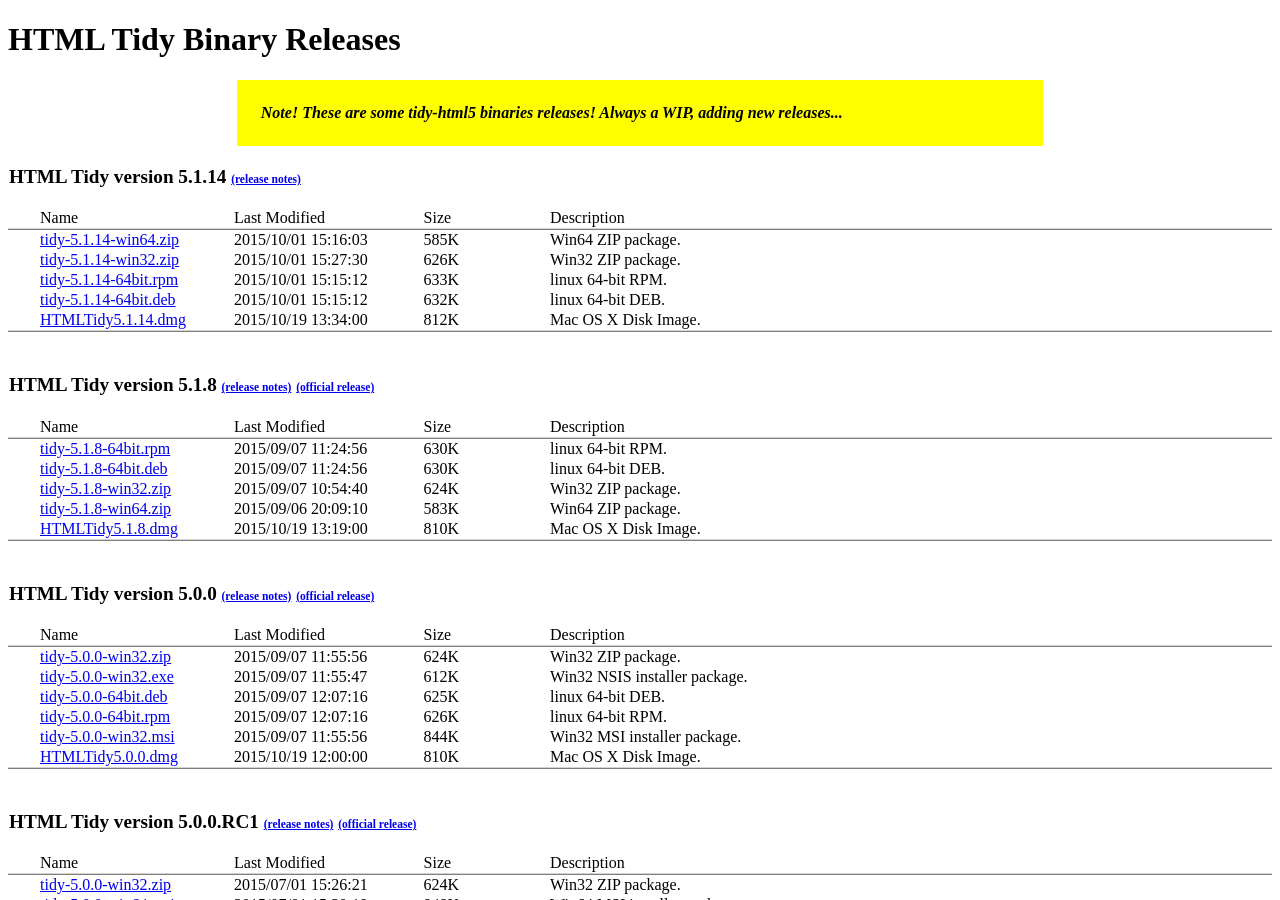
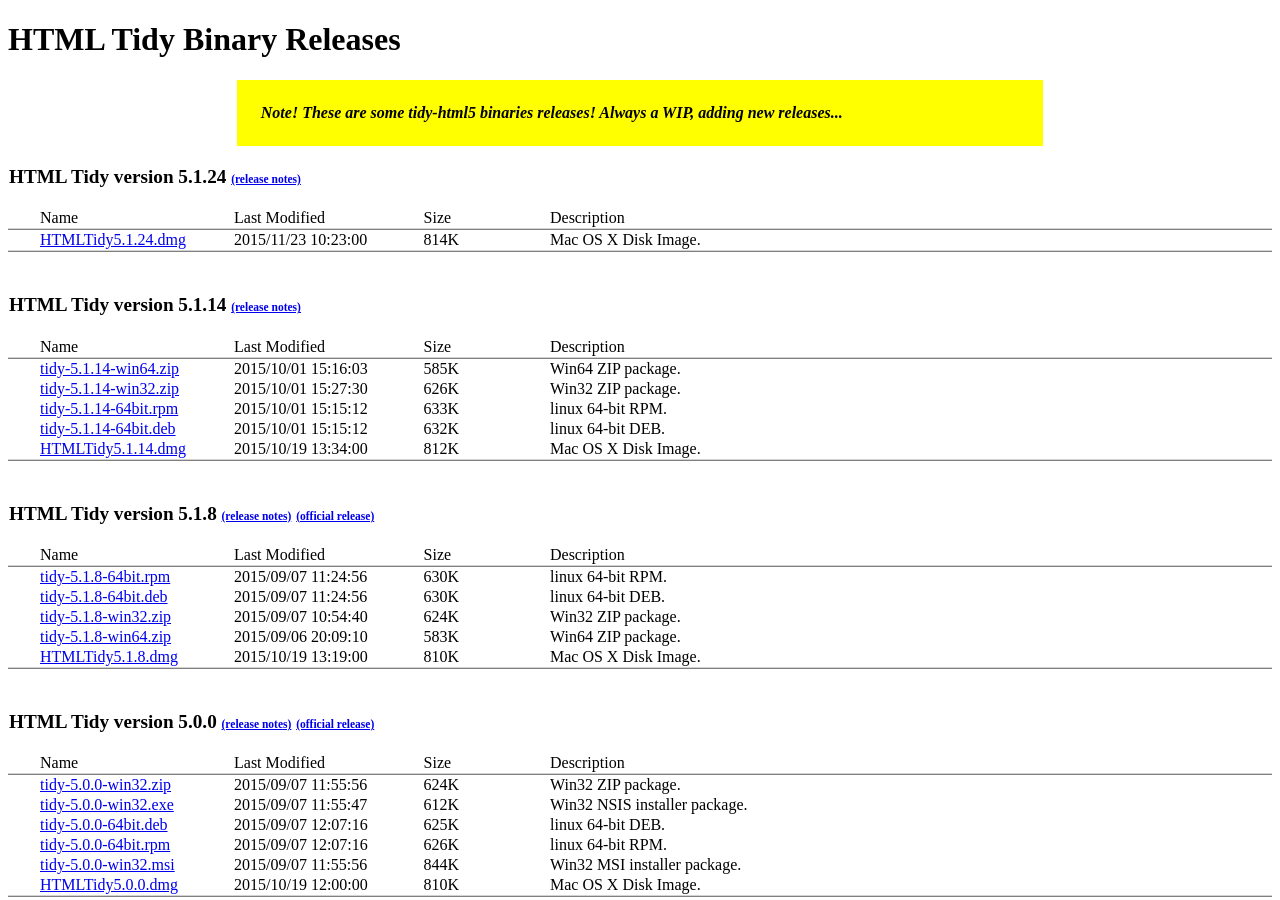
Before and after one commit to htacg/html-tidy.org.binaries, a Jekyll site: the page built from index.html, in a window 1280 px wide and 900 px high. Built offline with Jekyll 4.4.1, drawn with Linux system fonts in a browser that asks for light colours.

Commit message:
Mac OS X binary for release 5.1.24

```diff
--- a/_data/tidy.yml
+++ b/_data/tidy.yml
@@ -1,3 +1,13 @@
+- path: tidy-5.1.24
+  heading: HTML Tidy version 5.1.24
+  notes:
+  release:
+  binaries:
+    - filename: HTMLTidy5.1.24.dmg
+      filesize: 814K
+      modified: 2015/11/23 10:23:00
+      describe: Mac OS X Disk Image.
+
 - path: tidy-5.1.14
   heading: HTML Tidy version 5.1.14
   notes: 5.1.14.html
```
Also changed, not shown: 1 other file.
